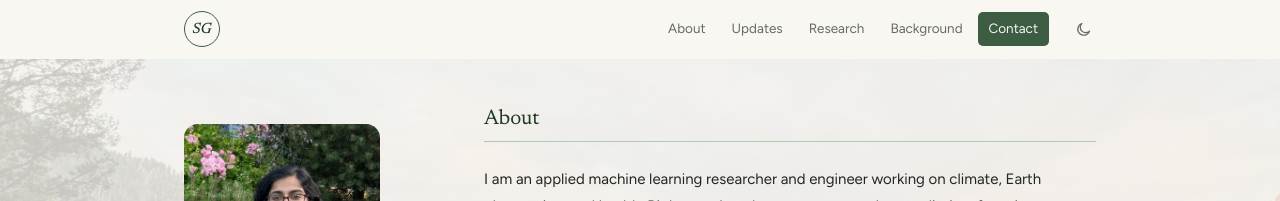
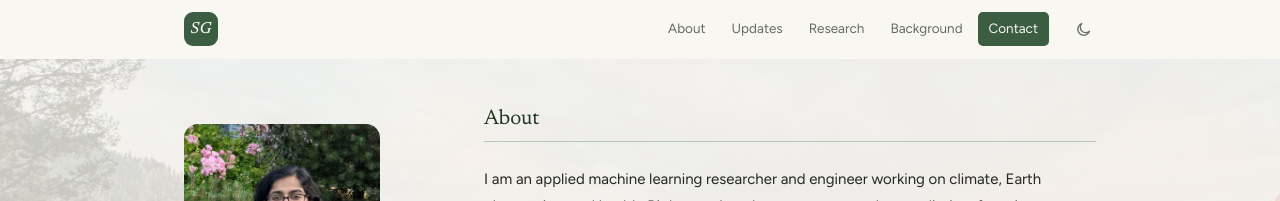
Before and after one commit to sukhadaghewari/sukhadaghewari.github.io, a Jekyll site: the page built from index.html, in a window 1280 px wide. Shown: the top 201 px of the page. Built offline with Jekyll 4.4.1, drawn with Linux system fonts in a browser that asks for light colours.

Commit message:
Bring back the dark green SG tile
Co-Authored-By: Claude Opus 5.5 <noreply@anthropic.com>

```diff
--- a/_layouts/one.html
+++ b/_layouts/one.html
@@ -128,10 +128,9 @@
     .bar{position:sticky;top:0;z-index:10;background:var(--paper);border-bottom:1px solid transparent}
     .bar.scrolled{border-bottom-color:var(--line)}
     .bar .wrap{display:flex;align-items:center;gap:22px;height:58px}
-    /* Home: your initials in a thin sage ring, like a small seal, top left */
-    .home{flex:none;display:grid;place-items:center;width:36px;height:36px;border-radius:50%;border:1.5px solid var(--link);color:var(--forest);font:italic 500 var(--fs-body)/1 var(--serif);letter-spacing:.01em;text-decoration:none;transition:background-color .2s ease}
-    :root[data-theme="dark"] .home{border-color:var(--moss)}
-    .home:hover{color:var(--forest);background:color-mix(in srgb,var(--link) 10%,transparent)}
+    /* Home: your initials on a sage tile, top left */
+    .home{flex:none;display:grid;place-items:center;width:34px;height:34px;border-radius:9px;background:var(--venue);color:var(--venue-text);font:italic 500 var(--fs-title)/1 var(--serif);letter-spacing:.02em}
+    .home:hover{color:var(--venue-text);filter:brightness(1.1)}
     .bar nav{position:relative;display:flex;gap:4px;margin-left:auto;font-size:var(--fs-small)}
     .bar nav a{position:relative;z-index:1;color:var(--muted);padding:4px 10px;border:1px solid transparent;border-radius:5px;transition:background-color .15s,color .15s}
     .bar nav a:hover{color:var(--ink)}
```
Also changed, not shown: other parts of _layouts/one.html (+2 -2 lines).
